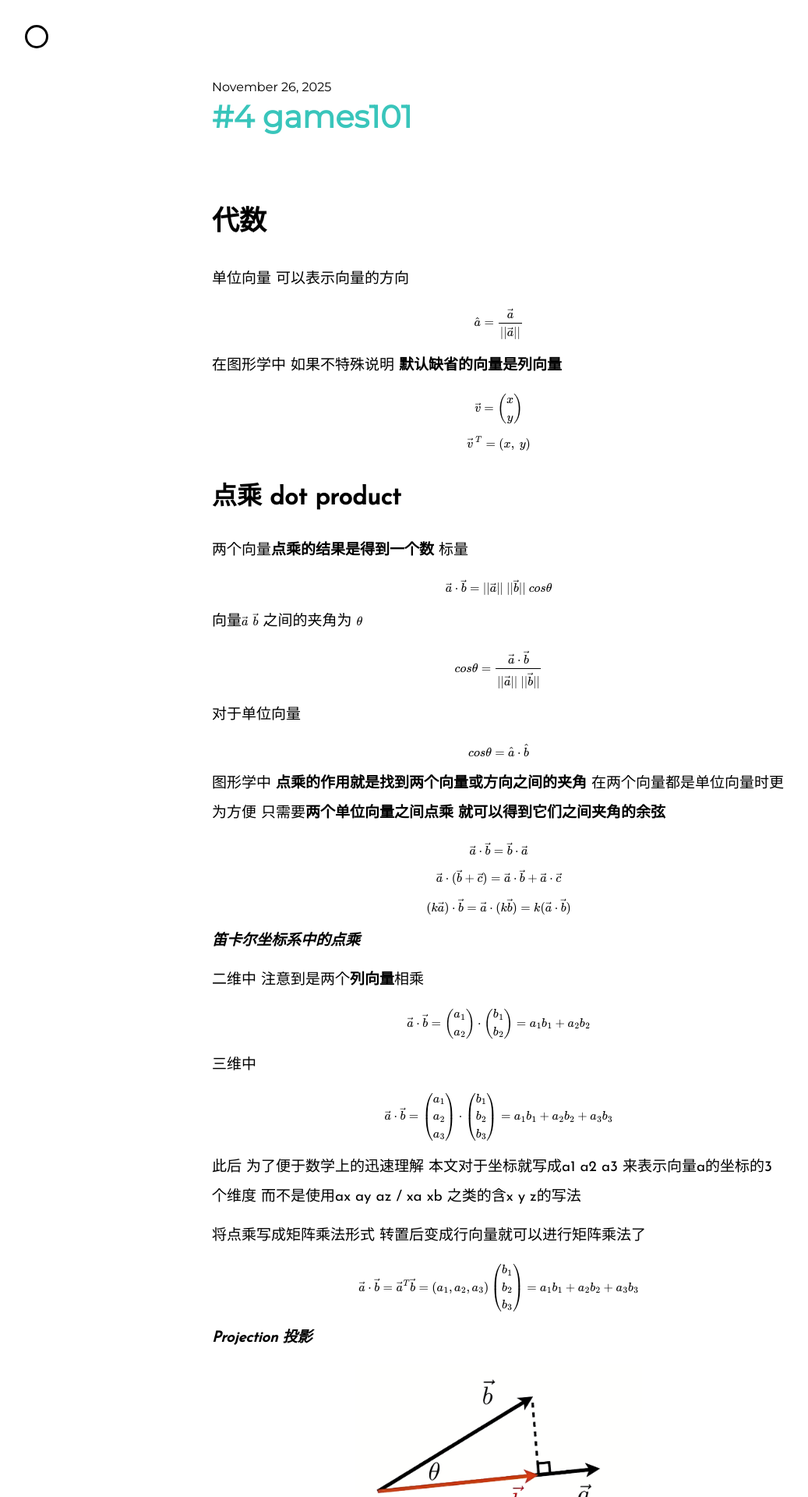
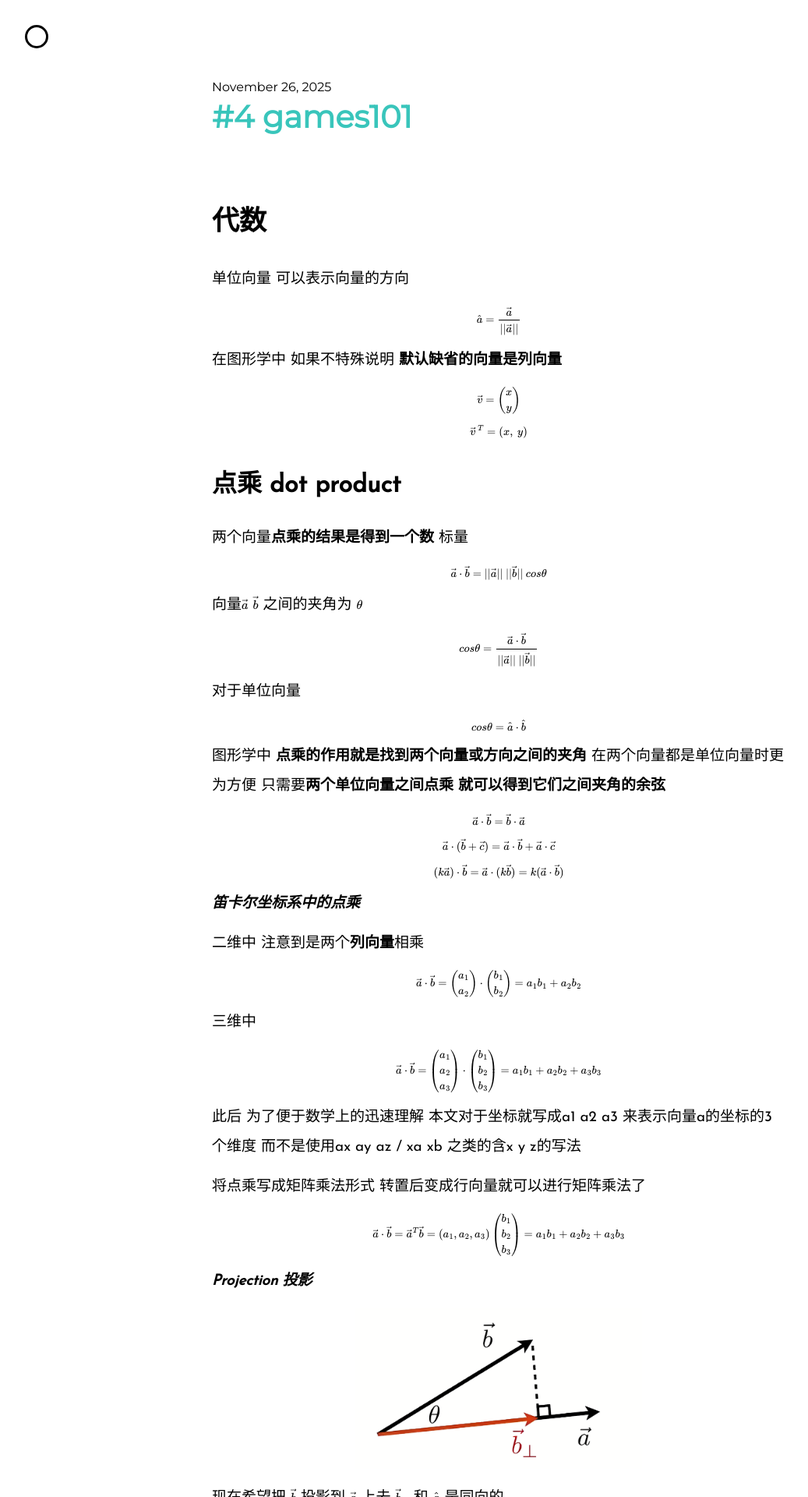
Before and after one commit to Chocomintopia/Chocomintopia.Github.io, a Jekyll site: the page built from _posts/2025-11-26-#4 GAMES101.md, in a window 1280 px wide. Shown: the top 1920 px of the page at 78% size, without its empty margins (0-1037 px from the left). Built offline with Jekyll 4.4.1, drawn with Linux system fonts in a browser that asks for light colours; nearby versions of some CDN libraries.

Commit message:
Update _typography.scss

```diff
--- a/_sass/_typography.scss
+++ b/_sass/_typography.scss
@@ -188,7 +188,7 @@
 }
 
 mjx-container[display="true"] {
-    font-size: 1em !important;
+    font-size: 0.9em !important;
     margin: 1em 0 !important;
     text-align: center !important;
     mjx-math {
@@ -197,5 +197,5 @@ mjx-container[display="true"] {
 }
 
 .math-container mjx-container[display="true"] {
-    font-size: 1em !important;
+    font-size: 0.9em !important;
 }
```
